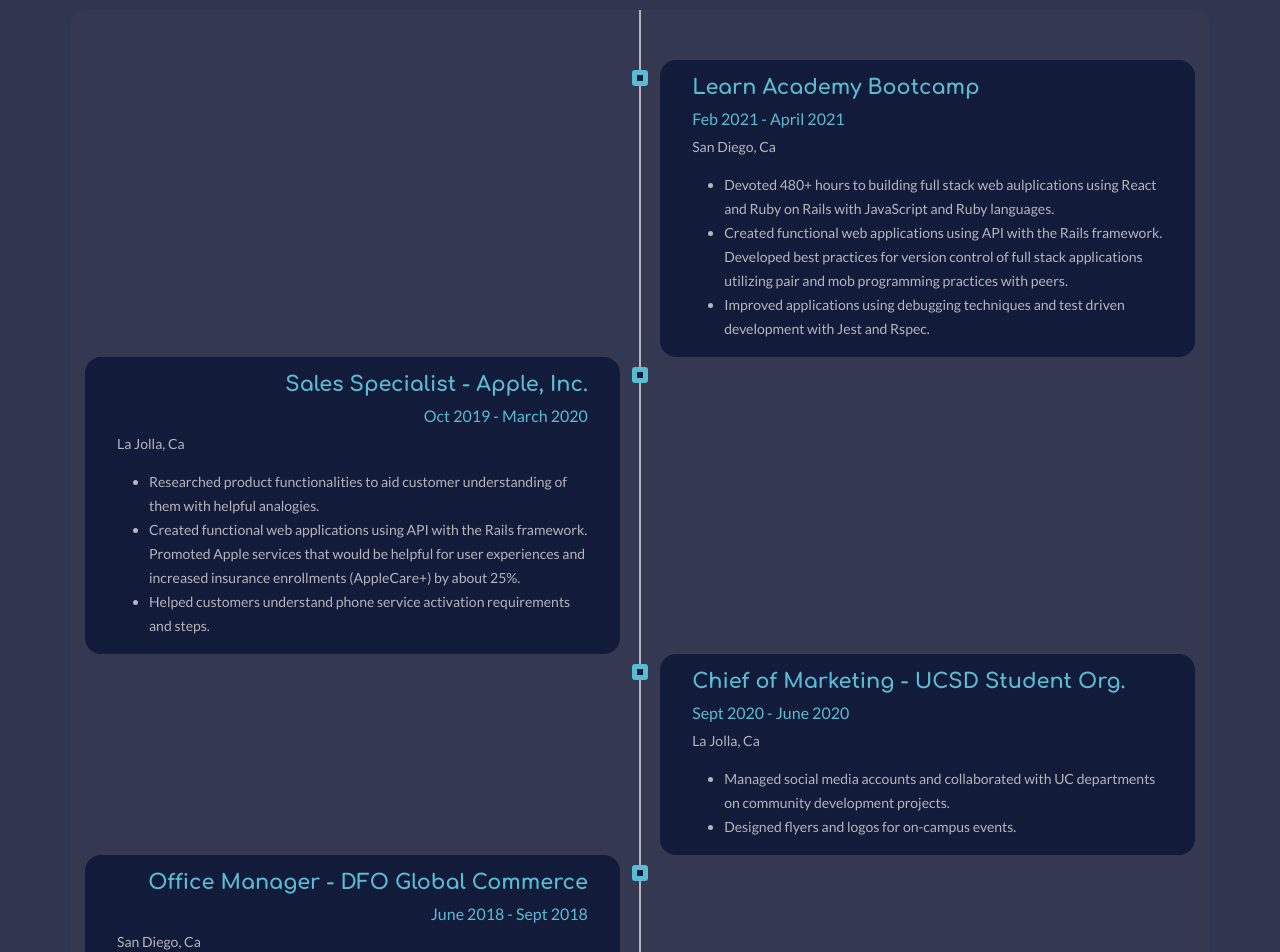
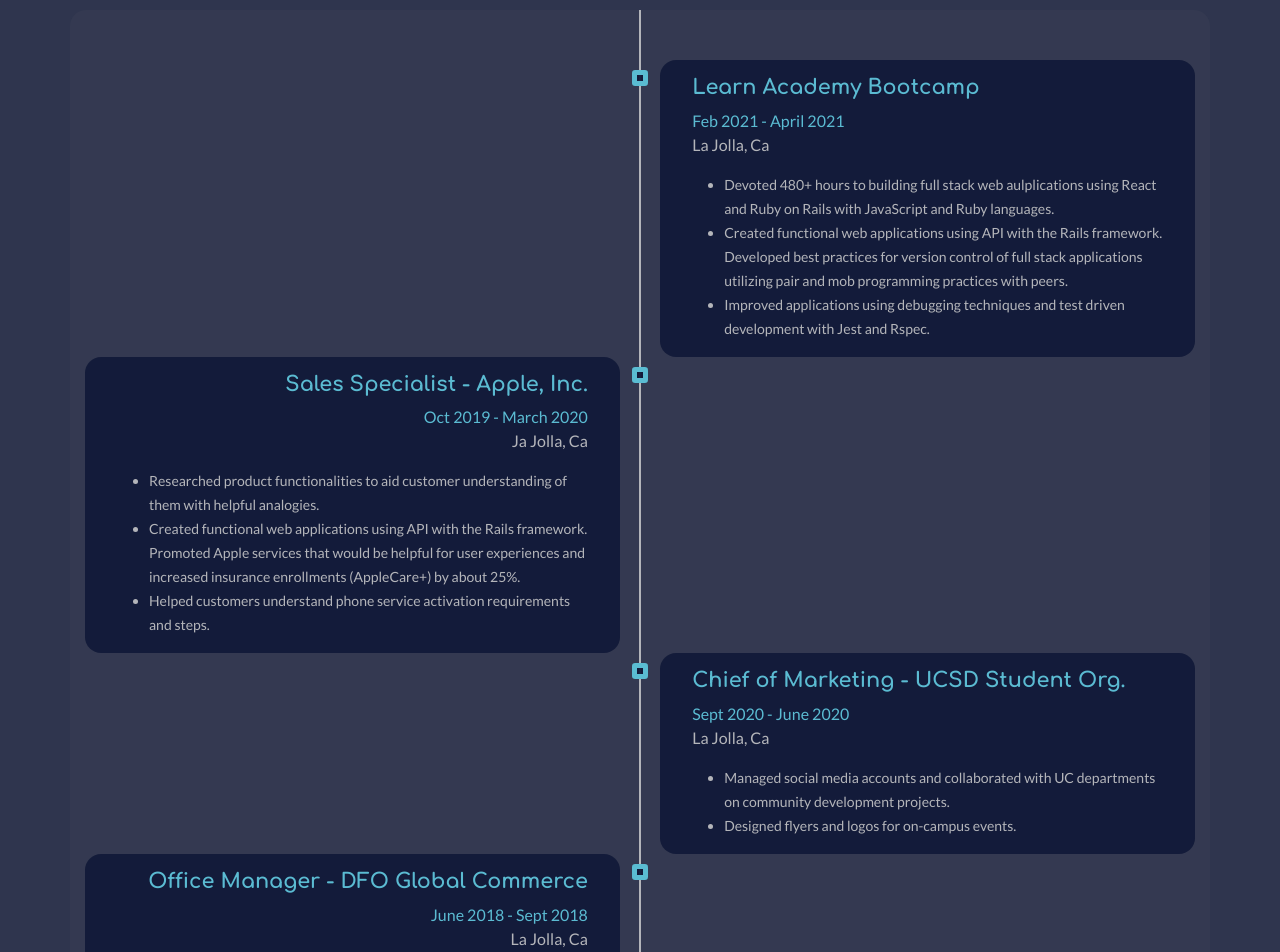
Before and after one commit to stephbegle/portfolio, a React (Create React App) app: page / in a window 1280 px wide. Shown: the part 2020-2972 px from the top of the page. Built offline with nearby package versions, Linux system fonts and the light colour scheme.

Commit message:
adjusted profile image

```diff
--- a/src/App.css
+++ b/src/App.css
@@ -166,6 +166,10 @@ p {
   line-height: 1.8rem;
 }
 
+.entire-img {
+
+}
+
 .img-wrap {
   display: flex;
   justify-content: center;
@@ -180,6 +184,7 @@ p {
   border: 3px solid var(--primary-aqua);
   border-radius: 2%;
   margin-right: 3rem;
+  margin-top: 3.5rem;
 }
 
 .container-about {
@@ -191,6 +196,7 @@ p {
   .profile-img {
     width: 16rem;
     text-align: center;
+    margin-top: 0;
   }
 
   .img-wrap {
@@ -300,16 +306,18 @@ p {
   font-family: 'Comfortaa', cursive;
 }
 
-.dates {
+.dates-left {
   text-align: right;
+  line-height: 1.5rem;
 }
 
-.city-name {
-  text-align: right;
+.dates-right {
+  text-align: left;
+  line-height: 1.5rem;
 }
 
 .exp-content-pad {
-  padding-top: 1rem;
+  padding-top: 0.5rem;
 }
 
 .bullets {
@@ -415,6 +423,14 @@ p {
 
   .bullets {
     padding-left: 0.8rem;
+  }
+
+  .dates-left {
+    text-align: left;
+  }
+
+  .dates-right {
+    text-align: left;
   }
 }
 
--- a/src/components/AboutMe.js
+++ b/src/components/AboutMe.js
@@ -14,7 +14,7 @@ const AboutMe = () => {
                     <p>I'm a <span style={{color:"aqua"}}>software developer</span> based in San Diego, CA who has grown to love building things for the internet. I began my educational journey with the study of Political Science with a focus in Data Analytics at the <span style={{color:"aqua"}}>University of California San Diego</span> and quickly realized the grander curiosity I had for the analytics side of the field, which later prompted my transition into web development!</p>
                     <p>I've been working on building cool web apps using the <span style={{color:"aqua"}}>JavaScript</span> and <span style={{color:"aqua"}}>Ruby</span> languages, and navigating through <span style={{color:"aqua"}}>React</span> and <span style={{color:"aqua"}}>Rails</span> for launching them.</p>
                 </div>
-                <div className="col-lg-6 col-xm-12" /* the right side here */ >
+                <div className="entire-img col-lg-6 col-xm-12" /* the right side here */ >
                     <div className="img-wrap mb-5 mt-2" /* mb margin bottom mt top (bootstrap feature) */ >
                         <img className="profile-img" src={author} alt="author"/>
                     </div>
--- a/src/components/Experience.js
+++ b/src/components/Experience.js
@@ -11,10 +11,9 @@ const Experience = () => {
                     <div className="marker"></div>
                     <div className="timeline-content">
                         <h5>Learn Academy Bootcamp</h5>
-                        <h6>
+                        <h6 className="dates-right">
                             <span style={{color:"var(--primary-aqua)"}}>Feb 2021 - April 2021</span>
-                        </h6>
-                        <h7>San Diego, Ca</h7>
+                        <br />La Jolla, Ca</h6>
                         <ul className="bullets">
                             <li className="exp-content-pad">Devoted 480+ hours to building full stack web aulplications using React and Ruby on Rails with JavaScript and Ruby languages.</li><li>Created functional web applications using API with the Rails framework.</li>Developed best practices for version control of full stack applications utilizing pair and mob programming practices with peers. <li>Improved applications using debugging techniques and test driven development with Jest and Rspec.</li>
                         </ul>
@@ -25,10 +24,9 @@ const Experience = () => {
                     <div className="marker"></div>
                     <div className="timeline-content">
                         <h5 className="year-pos-right">Sales Specialist - Apple, Inc.</h5>
-                        <h6 className="dates">
+                        <h6 className="dates-left">
                             <span style={{color:"var(--primary-aqua)"}}>Oct 2019 - March 2020</span>
-                        </h6>
-                        <h7 className="city-name">La Jolla, Ca</h7>
+                        <br/> Ja Jolla, Ca</h6>
                         <ul className="bullets">
                             <li className="exp-content-pad">Researched product functionalities to aid customer understanding of them with helpful analogies.</li><li>Created functional web applications using API with the Rails framework.</li>Promoted Apple services that would be helpful for user experiences and increased insurance enrollments (AppleCare+) by about 25%.  <li>Helped customers understand phone service activation requirements and steps.</li>
                         </ul>
@@ -39,10 +37,9 @@ const Experience = () => {
                     <div className="marker"></div>
                     <div className="timeline-content">
                     <h5 className="year-pos-left">Chief of Marketing - UCSD Student Org.</h5>
-                    <h6>
+                    <h6 className="dates-right">
                         <span style={{color:"var(--primary-aqua)"}}>Sept 2020 - June 2020</span>
-                    </h6>
-                    <h7>La Jolla, Ca</h7>
+                    <br />La Jolla, Ca</h6>
                         <ul className="bullets">
                             <li className="exp-content-pad">Managed social media accounts and collaborated with UC departments on community development projects. </li><li>Designed flyers and logos for on-campus events.</li>
                         </ul>
@@ -53,10 +50,9 @@ const Experience = () => {
                     <div className="marker"></div>
                     <div className="timeline-content">
                     <h5 className="year-pos-right">Office Manager - DFO Global Commerce</h5>
-                    <h6 className="dates">
+                    <h6 className="dates-left">
                         <span style={{color:"var(--primary-aqua)"}}>June 2018 - Sept 2018</span>
-                    </h6>
-                    <h7>San Diego, Ca</h7>
+                    <br />La Jolla, Ca</h6>
                         <ul className="bullets">
                             <li className="exp-content-pad">Organized expense reports along with setting up 50+ company credit cards with major credit card companies on a monthly basis.</li><li>Managed inventory and purchases of supplies for daily office operations.</li>
                         </ul>
```
